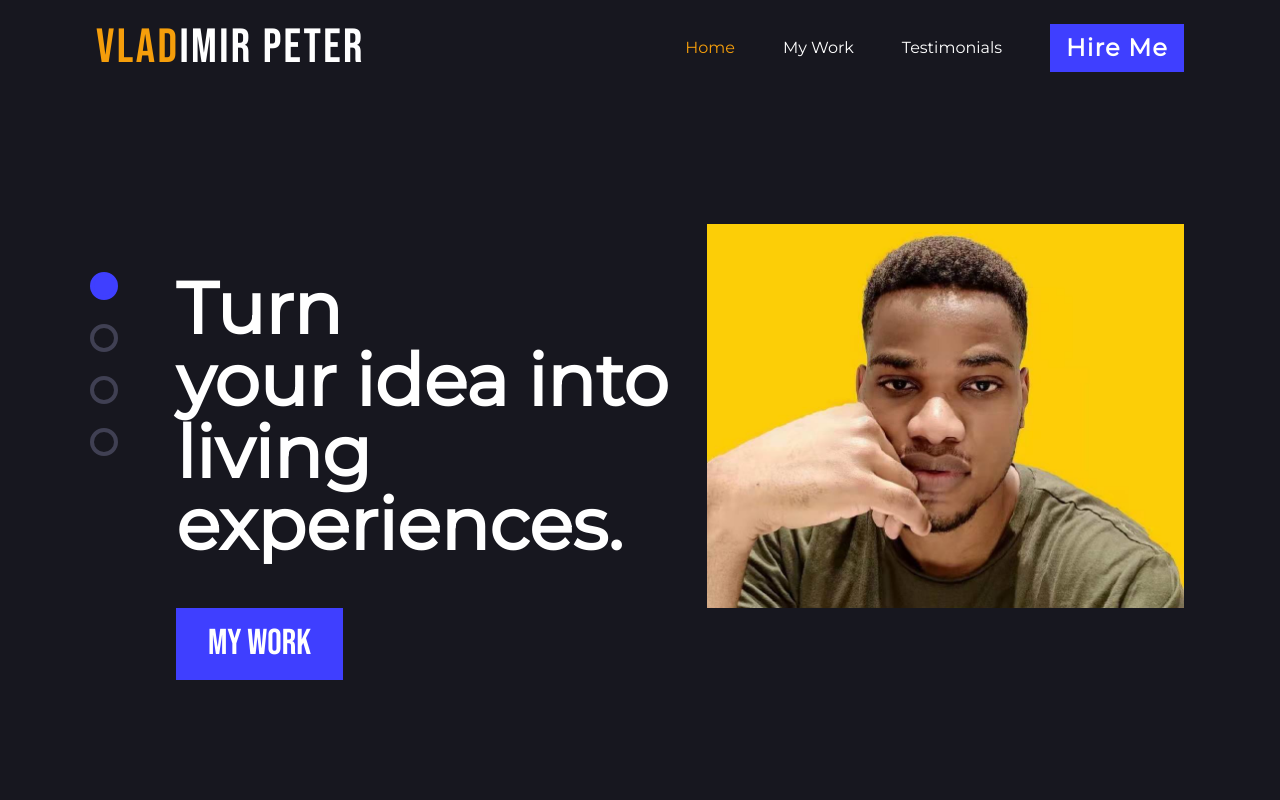
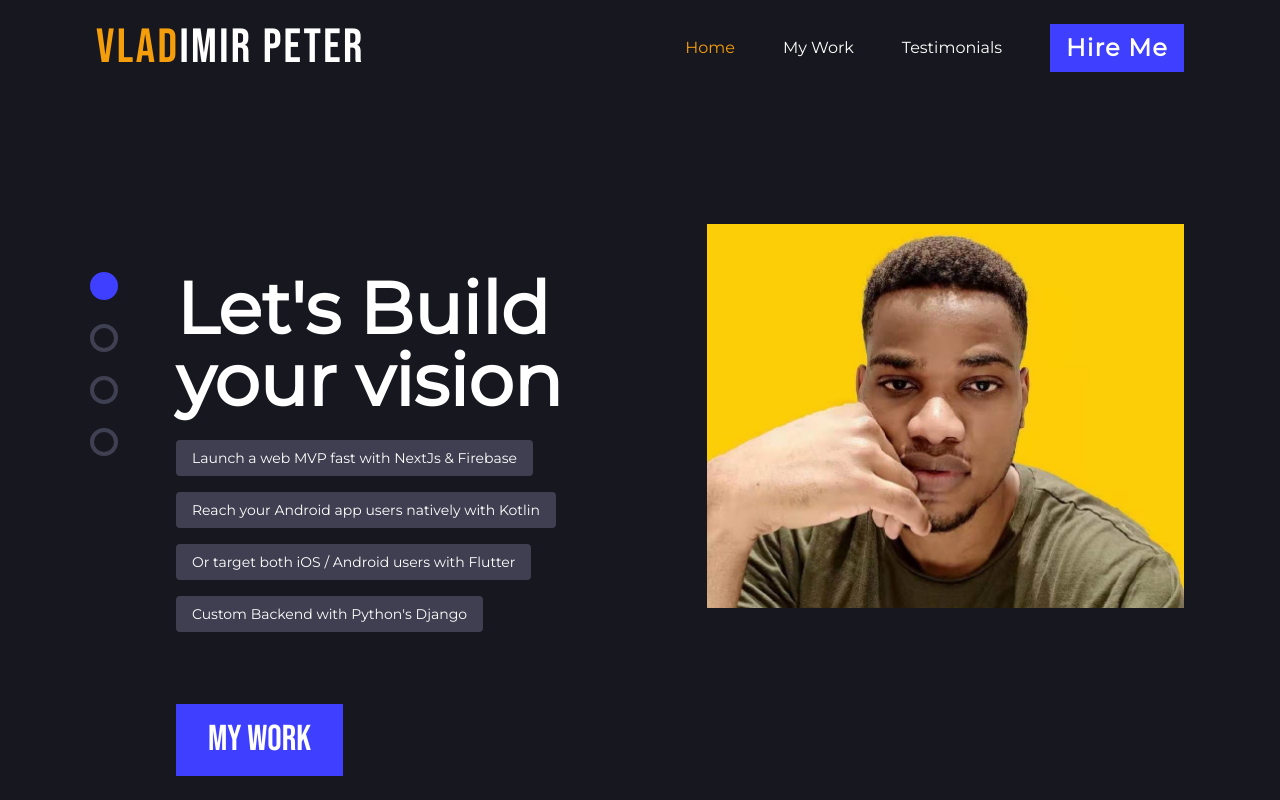
Before and after one commit to vlad-ed-git/me, a website: page index.html in a window 1280 px wide. Shown: the top 800 px of the page. Drawn offline with Linux system fonts and the light colour scheme.

```diff
--- a/index.css
+++ b/index.css
@@ -35,6 +35,10 @@
     @apply text-secondary my-6 w-full max-w-3xl;
 }
 
+.section-paragraph-my-0{
+    @apply text-secondary w-full max-w-3xl;
+}
+
 .badge {
     @apply px-4 py-2 text-sm rounded bg-badge;
 }
--- a/index.html
+++ b/index.html
@@ -62,8 +62,26 @@
             </nav>
 
             <div class="flex flex-wrap lg:ml-20 justify-center md:justify-start max-w-xl mt-0 md:my-36">
-                <h1 class="font-bold text-5xl md:text-6xl lg:text-7xl text-center md:text-left">Turn<br> your idea into
-                    living experiences.</h1>
+                <h1 class="font-bold text-5xl md:text-6xl lg:text-7xl text-center md:text-left">Let's Build<br/> your vision</h1>
+
+                <div class="w-9/12 flex flex-wrap justify-between items-center space-y-4 my-6">
+
+                    <div class="badge">
+                        Launch a web MVP fast with NextJs & Firebase
+                    </div>
+
+                    <div class="badge">
+                        Reach your Android app users natively with Kotlin
+                    </div>
+
+                    <div class="badge">
+                        Or target both iOS / Android users with Flutter
+                    </div>
+
+                    <div class="badge">
+                        Custom Backend with Python's Django
+                    </div>
+                </div>
 
                 <div class="w-full flex justify-center md:justify-start">
                     <button class="px-8 py-4 bg-theme text-white font-bebas text-4xl mt-12 flex items-center space-x-3">
@@ -170,9 +188,11 @@
     <div class="container mt-16 flex justify-between items-center mx-auto px-8 md:px-14 lg:px-24 w-full">
         <section class="w-full lg:ml-20">
             <h2 id="hire" class="secondary-title">Hire me</h2>
-            <p class="section-paragraph">Feel free to to contact me any time, through any method below.</p>
+            <p class="section-paragraph-my-0 mt-4">
+                Feel free to to contact me any time, through any method below.
+            </p>
 
-            <div class="w-full grid lg:grid-cols-2 gap-8 lg:gap-32 mt-24">
+            <div class="w-full grid lg:grid-cols-2 gap-8 lg:gap-32 mt-12">
                 <div class="space-y-12">
                     <div>
                         <label class="text-white block mb-6 text-xl font-bold">WeChat ID</label>
```
Also changed, not shown: tailwind.css.
